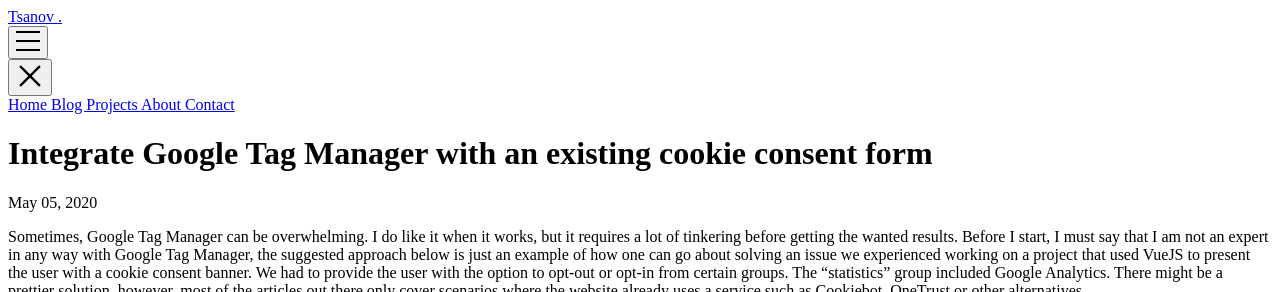
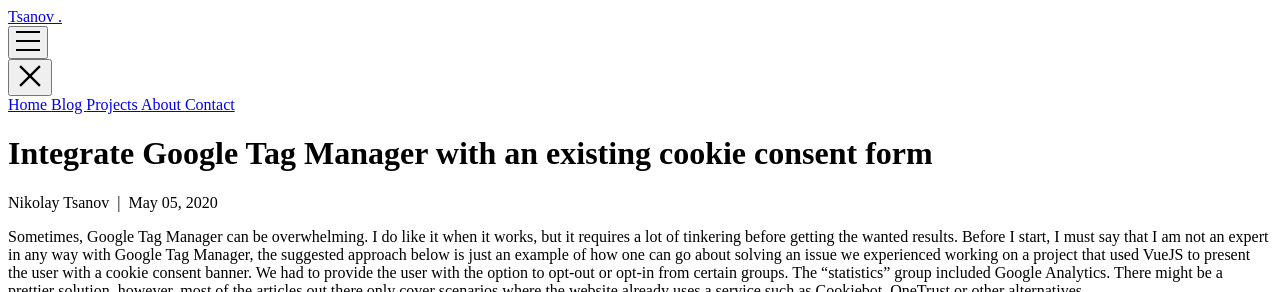
Before and after one commit to niktsanov/niktsanov.github.io, a Jekyll site: the page built from collections/_posts/2020-05-05-integrate-google-tag-manager-with-an-existing-cookie-consent-form.md, in a window 1280 px wide and 900 px high, cut to the strip 0-292 px from the top of the window. Built offline with Jekyll 4.4.1, drawn with Linux system fonts in a browser that asks for light colours; nearby versions of some CDN libraries; some web fonts are replaced; comment, search, counter and statistics services are not loaded.

Commit message:
Fix the blog & projects layout

```diff
--- a/_layouts/post.html
+++ b/_layouts/post.html
@@ -8,13 +8,17 @@
 <main class="flex-grow">
   <div class="container content h-full max-w-6xl mx-auto mb-auto px-6 py-12">
     <article class="post-content max-w-3xl mx-auto">
-      <time class="block mb-4 text-gray-600 text-lg md:text-xl">{{ page.date | date: '%B %d, %Y' }}</time>
+      <div class="flex items-center text-gray-600 text-base md:text-lg mb-4">
+        <span class="block">{{ site.author }}</span> &nbsp;|&nbsp;
+        <time class="block">{{ page.date | date: '%B %d, %Y' }}</time>
+      </div>
       {{ content }}
       {% if page.tags %}
-        <div class="mt-2">
-          {% for tag in page.tags %}
-          <span class="font-sans inline-block bg-red-200 text-red-800 text-base md:text-lg px-3 rounded-full uppercase mt-2 font-semibold tracking-wide">{{ tag }}</span>
-          {% endfor %}
+      <div class="text-gray-600">
+        <span class="mr-2">Tags:</span>
+        {% for tag in page.tags %}
+        <span class="inline-block bg-red-200 rounded-full px-3 py-1 text-base font-semibold text-red-700 mr-2 mt-2">{{ tag }}</span>
+        {% endfor %}
       </div>
       {% endif %}
     </article>
```
Also changed, not shown: projects.html (+4 -4 lines).
